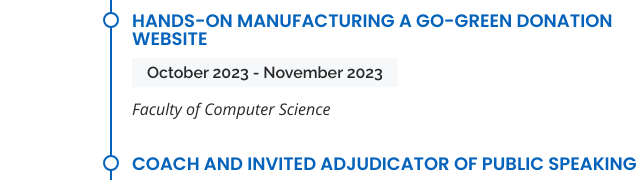
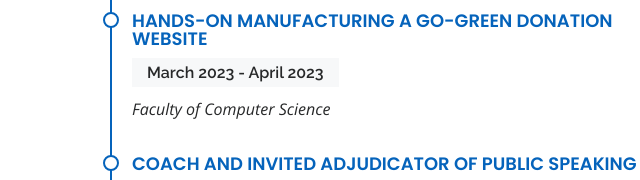
Before and after one commit to hasfi-therasyan/Personal-Portfolio, a plain HTML site: page index.html in a window 1280 px wide. Shown: the part 2610-2790 px from the top of the page, 592-1232 px from the left. Drawn offline with nearby package versions, Linux system fonts and the light colour scheme; files whose address does not match are found by name.

Commit message:
date update

```diff
--- a/index.html
+++ b/index.html
@@ -253,7 +253,7 @@
             </div>
             <div class="resume-item">
               <h4>Hands-on Manufacturing a go-green donation website</h4>
-              <h5>October 2023 - November 2023</h5>
+              <h5>March 2023 - April 2023</h5>
               <p><em> Faculty of Computer Science </em></p>
             </div>
             <div class="resume-item">
```
